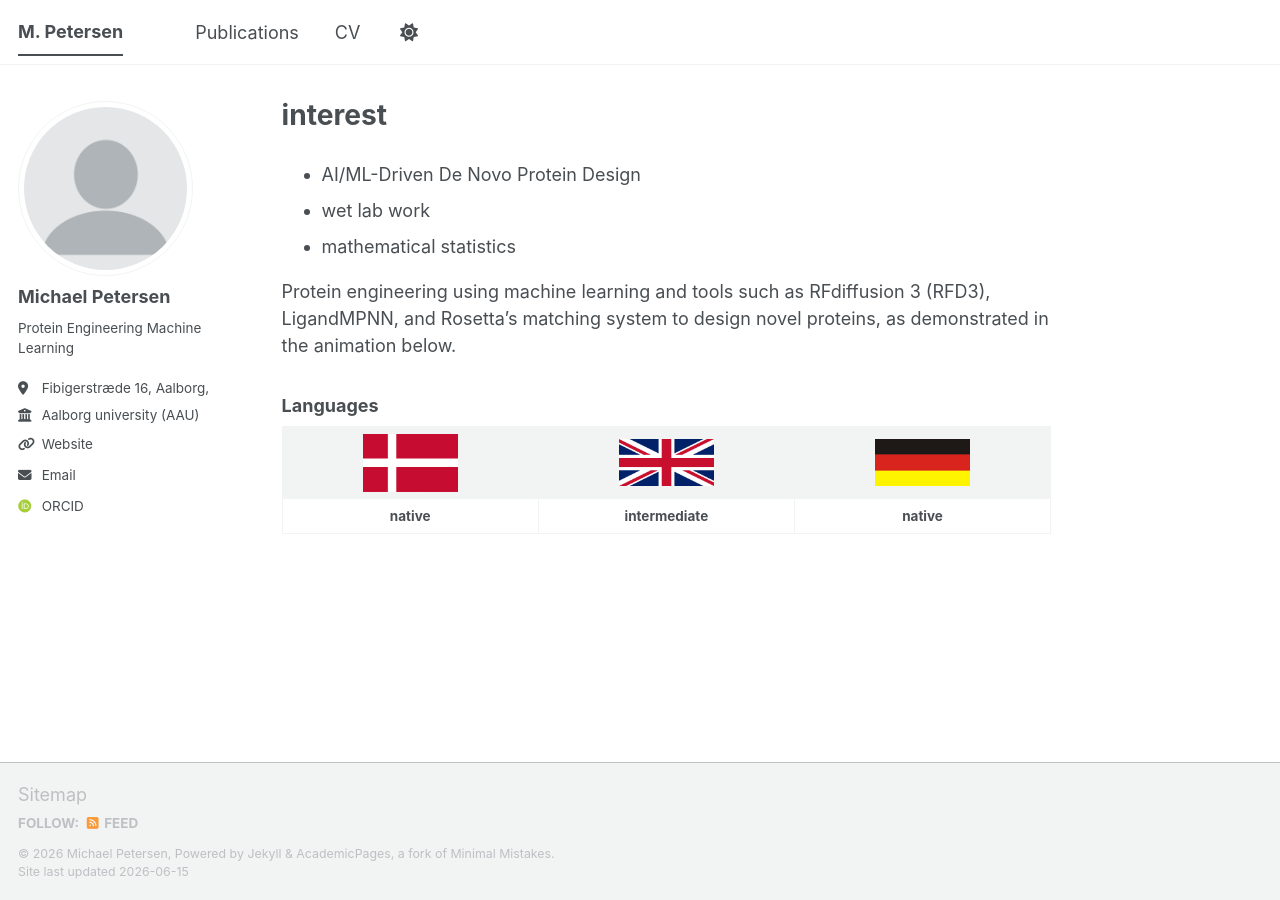
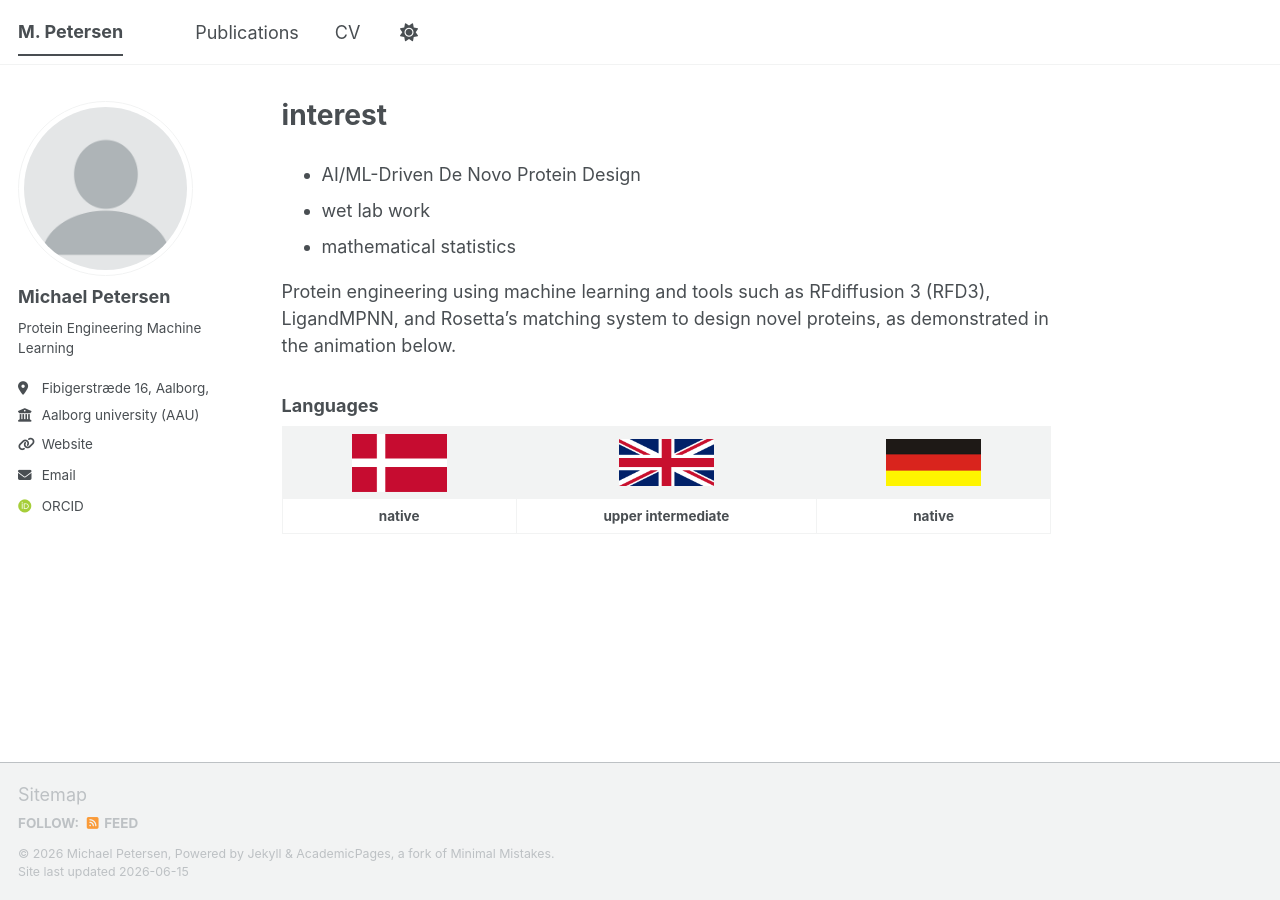
Before and after one commit to michipetersen18-rgb/cv_michael, a Jekyll site: the page built from _pages/about.md, in a window 1280 px wide. Built offline with Jekyll 4.4.1, drawn with Linux system fonts in a browser that asks for light colours; some web fonts are replaced; a script bundle is joined from its source files by our own code; library files that are not in the unit come from our copies.

Commit message:
Update about.md

```diff
--- a/_pages/about.md
+++ b/_pages/about.md
@@ -23,4 +23,4 @@ Protein engineering using machine learning and tools such as RFdiffusion 3 (RFD3
 
 | <img src="images/dansk_flag.png" width="95"> | <img src="images/engelsk_flag.png" width="95"> | <img src="images/tysk_flag.png" width="95"> |
 |:--:|:--:|:--:|
-| **native** | **intermediate** | **native** |
+| **native** | **upper intermediate** | **native** |
```
